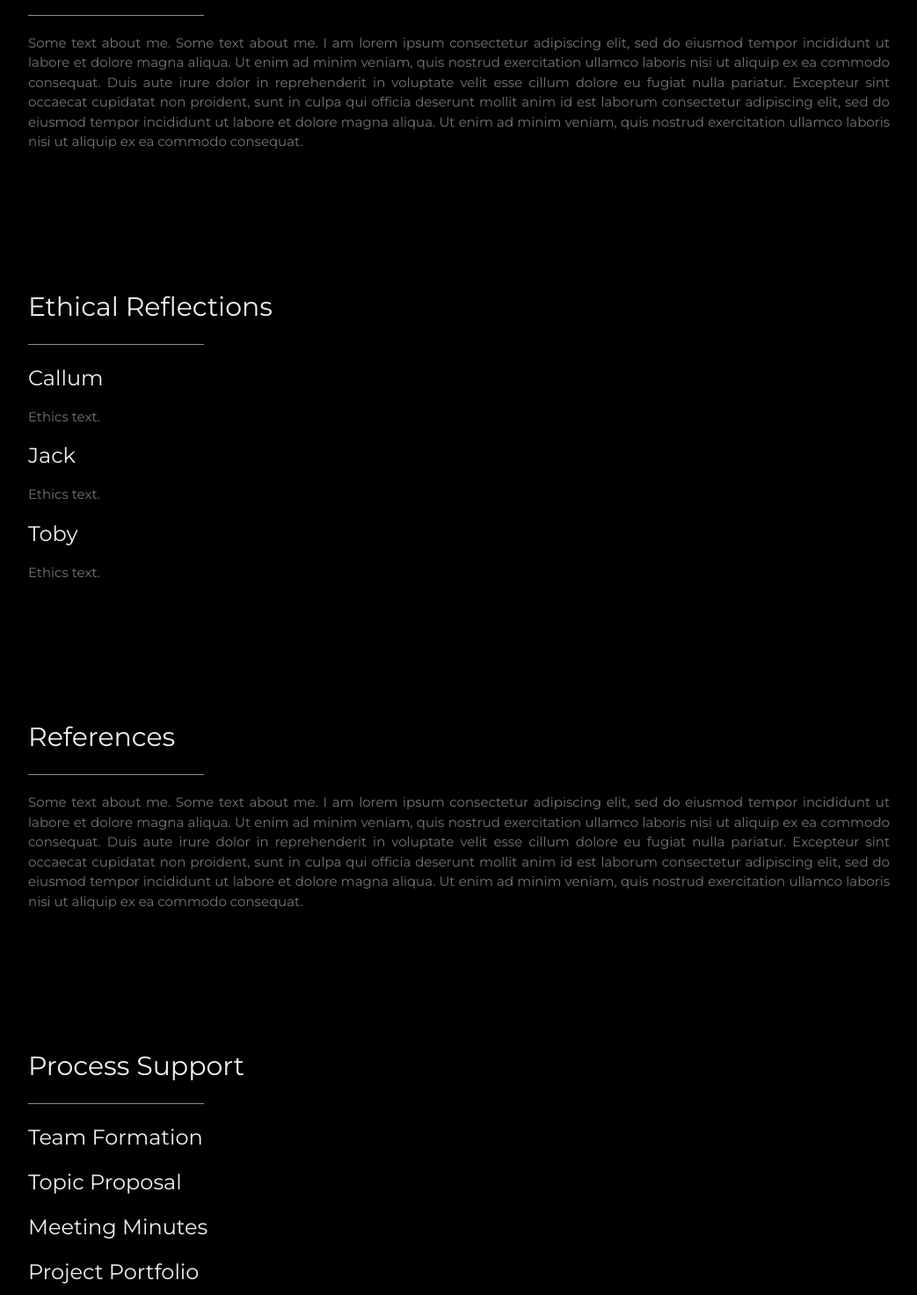
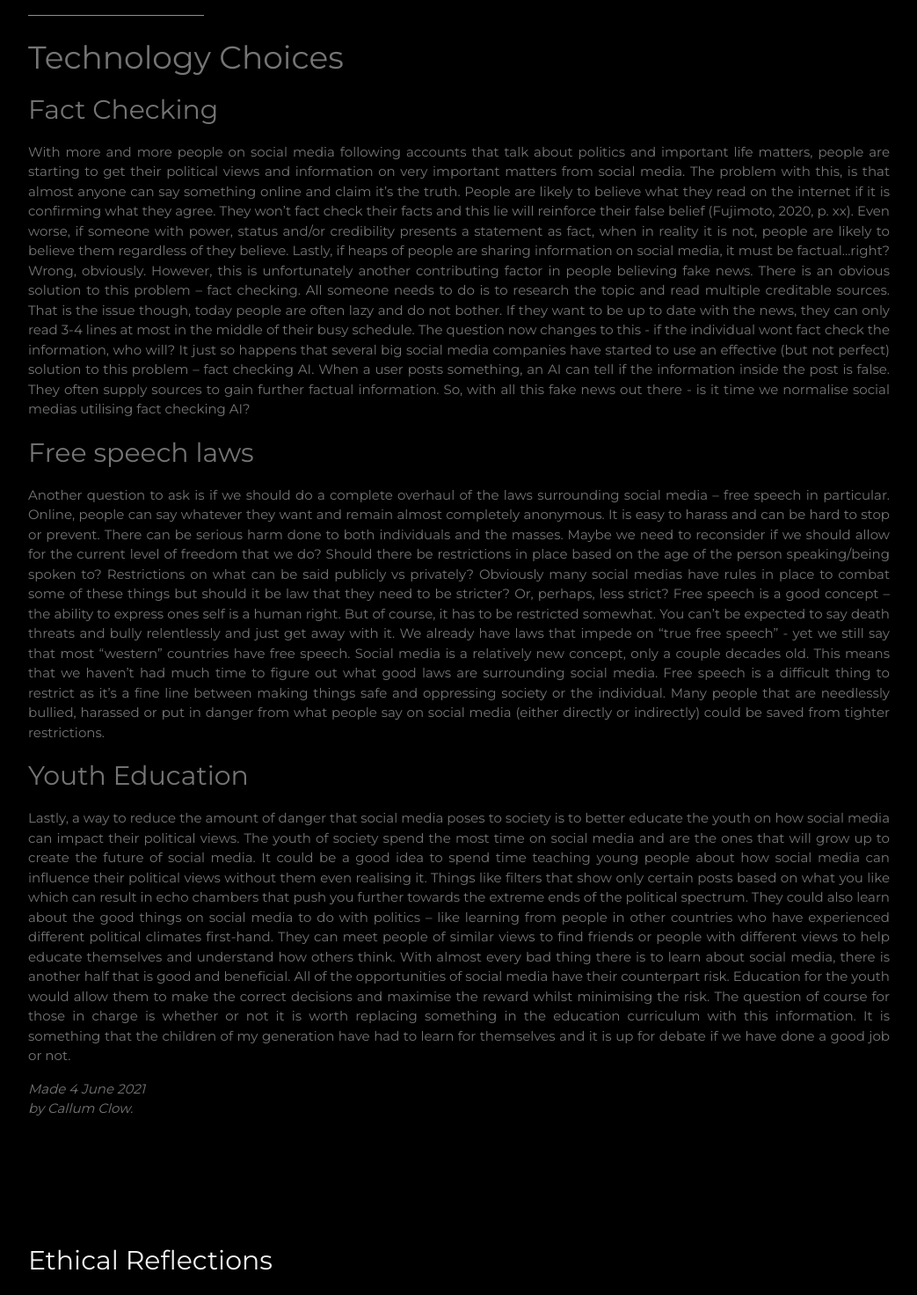
Before and after one commit to Toby-McIsaac/1102, a plain HTML site: page fancy.html in a window 1280 px wide. Shown: the part 1979-3451 px from the top of the page at 88% size, without its empty margins (178-1221 px from the left). Drawn offline with nearby package versions, Linux system fonts and the light colour scheme.

Commit message:
Update fancy.html

```diff
--- a/fancy.html
+++ b/fancy.html
@@ -94,10 +94,41 @@ body, h1,h2,h3,h4,h5,h6 {font-family: "Montserrat", sans-serif}
   <div class="w3-content w3-justify w3-text-grey w3-padding-64" id="choices">
     <h2 class="w3-text-light-grey">Choices</h2>
     <hr style="width:200px" class="w3-opacity">
-    <p>Some text about me. Some text about me. I am lorem ipsum consectetur adipiscing elit, sed do eiusmod tempor incididunt ut labore et dolore magna aliqua. Ut enim ad minim veniam, quis nostrud exercitation ullamco laboris nisi ut aliquip
-      ex ea commodo consequat. Duis aute irure dolor in reprehenderit in voluptate velit esse cillum dolore eu fugiat nulla pariatur. Excepteur sint occaecat cupidatat non proident, sunt in culpa qui officia deserunt mollit anim id est laborum consectetur
-      adipiscing elit, sed do eiusmod tempor incididunt ut labore et dolore magna aliqua. Ut enim ad minim veniam, quis nostrud exercitation ullamco laboris nisi ut aliquip ex ea commodo consequat.
-    </p>
+    <h1>Technology Choices</h1>
+
+      <h2>Fact Checking</h2>
+      <p>With more and more people on social media following accounts that talk about politics and important life matters, people are starting to get their political views and information on very important matters from social media. The problem with this, is that almost anyone can say something online and claim it’s the truth. People are likely to believe what they read on the internet if it is confirming what they agree. They won’t fact check their facts and this lie will reinforce their false belief (Fujimoto, 2020, p. xx). Even worse, if someone with power, status and/or credibility presents a statement as fact, when in reality it is not, people are likely to believe them regardless of they believe. Lastly, if heaps of people are sharing information on social media, it must be factual...right? Wrong, obviously. However, this is unfortunately another contributing factor in people believing fake news.
+
+      There is an obvious solution to this problem – fact checking. All someone needs to do is to research the topic and read multiple creditable sources. That is the issue though, today people are often lazy and do not bother. If they want to be up to date with the news, they can only read 3-4 lines at most in the middle of their busy schedule.
+
+      The question now changes to this - if the individual wont fact check the information, who will? It just so happens that several big social media companies have started to use an effective (but not perfect) solution to this problem – fact checking AI. When a user posts something, an AI can tell if the information inside the post is false. They often supply sources to gain further factual information. So, with all this fake news out there - is it time we normalise social medias utilising fact checking AI?
+
+      </p>
+
+      <h2>Free speech laws</h2>
+
+      <p>Another question to ask is if we should do a complete overhaul of the laws surrounding social media – free speech in particular. Online, people can say whatever they want and remain almost completely anonymous. It is easy to harass and can be hard to stop or prevent. There can be serious harm done to both individuals and the masses. Maybe we need to reconsider if we should allow for the current level of freedom that we do? Should there be restrictions in place based on the age of the person speaking/being spoken to? Restrictions on what can be said publicly vs privately? Obviously many social medias have rules in place to combat some of these things but should it be law that they need to be stricter? Or, perhaps, less strict?
+
+      Free speech is a good concept – the ability to express ones self is a human right. But of course, it has to be restricted somewhat. You can’t be expected to say death threats and bully relentlessly and just get away with it. We already have laws that impede on “true free speech” - yet we still say that most “western” countries have free speech.
+
+      Social media is a relatively new concept, only a couple decades old. This means that we haven’t had much time to figure out what good laws are surrounding social media. Free speech is a difficult thing to restrict as it’s a fine line between making things safe and oppressing society or the individual. Many people that are needlessly bullied, harassed or put in danger from what people say on social media (either directly or indirectly) could be saved from tighter restrictions.
+
+      </p>
+
+      <h2>Youth Education</h2>
+
+      <p>Lastly, a way to reduce the amount of danger that social media poses to society is to better educate the youth on how social media can impact their political views. The youth of society spend the most time on social media and are the ones that will grow up to create the future of social media. It could be a good idea to spend time teaching young people about how social media can influence their political views without them even realising it. Things like filters that show only certain posts based on what you like which can result in echo chambers that push you further towards the extreme ends of the political spectrum.
+
+      They could also learn about the good things on social media to do with politics – like learning from people in other countries who have experienced different political climates first-hand. They can meet people of similar views to find friends or people with different views to help educate themselves and understand how others think. With almost every bad thing there is to learn about social media, there is another half that is good and beneficial. All of the opportunities of social media have their counterpart risk.
+
+      Education for the youth would allow them to make the correct decisions and maximise the reward whilst minimising the risk. The question of course for those in charge is whether or not it is worth replacing something in the education curriculum with this information. It is something that the children of my generation have had to learn for themselves and it is up for debate if we have done a good job or not.
+
+      </p>
+
+
+<!-- Sign and date the page, it's only polite! -->
+<address>Made 4 June 2021<br>
+  by Callum Clow.</address>
   <!-- End Choices Section -->
   </div>
 
```
